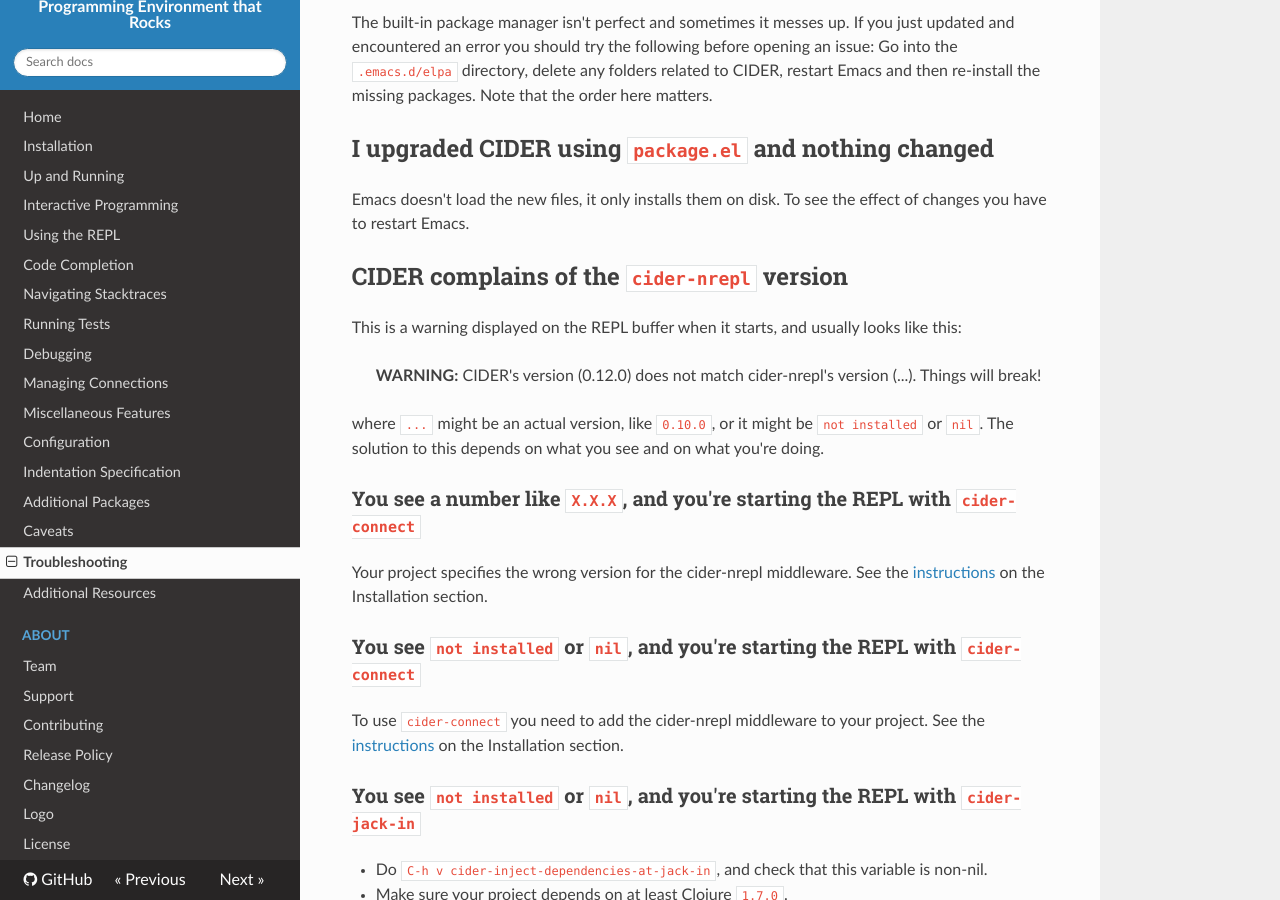
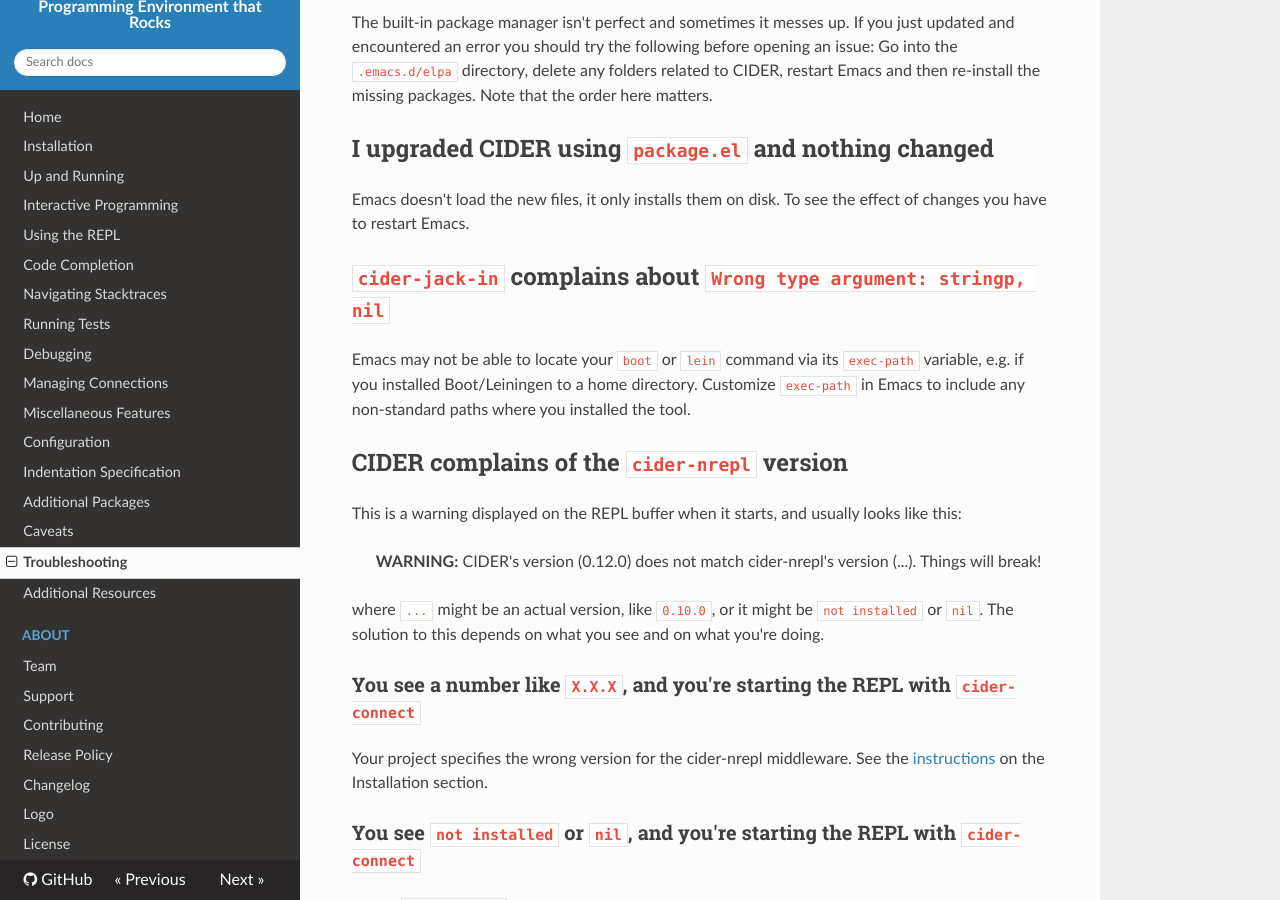
Before and after one commit to clojure-emacs/cider, an MkDocs documentation site: the page built from doc/troubleshooting.md, in a window 1280 px wide and 900 px high, scrolled down 2362 px. Built offline with MkDocs 1.6.1, drawn with Linux system fonts in a browser that asks for light colours; nearby versions of some CDN libraries; old or Windows-style settings are respelled for this version of MkDocs.

Commit message:
Document case when exec-path does not include non-standard Boot/Leiningen install location

```diff
--- a/doc/troubleshooting.md
+++ b/doc/troubleshooting.md
@@ -114,6 +114,13 @@
 Emacs doesn't load the new files, it only installs them on disk.  To see the
 effect of changes you have to restart Emacs.
 
+## `cider-jack-in` complains about `Wrong type argument: stringp, nil`
+
+Emacs may not be able to locate your `boot` or `lein` command via its `exec-path` variable,
+e.g. if you installed Boot/Leiningen to a home directory. Customize `exec-path` in Emacs to include any
+non-standard paths where you installed the tool.
+
+
 ## CIDER complains of the `cider-nrepl` version
 
 This is a warning displayed on the REPL buffer when it starts, and usually looks like this:
```
